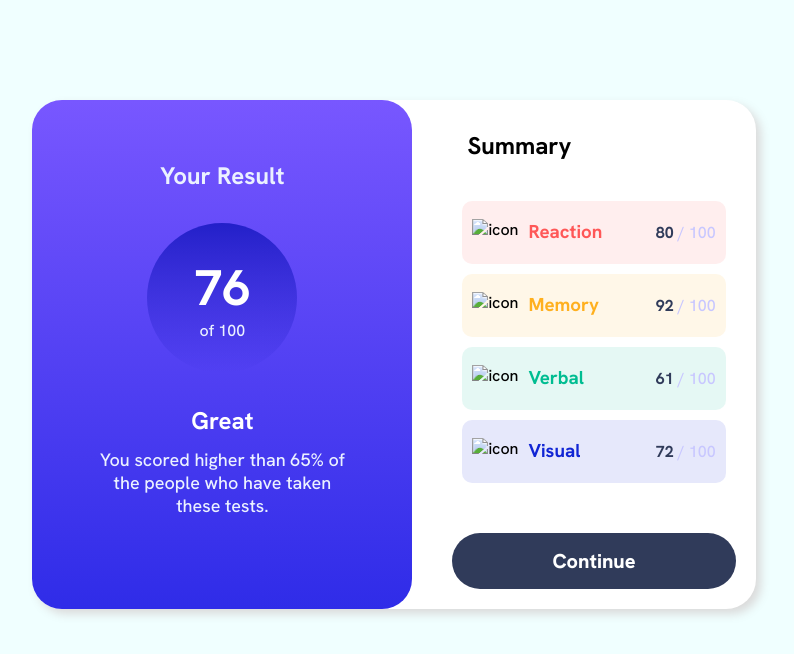
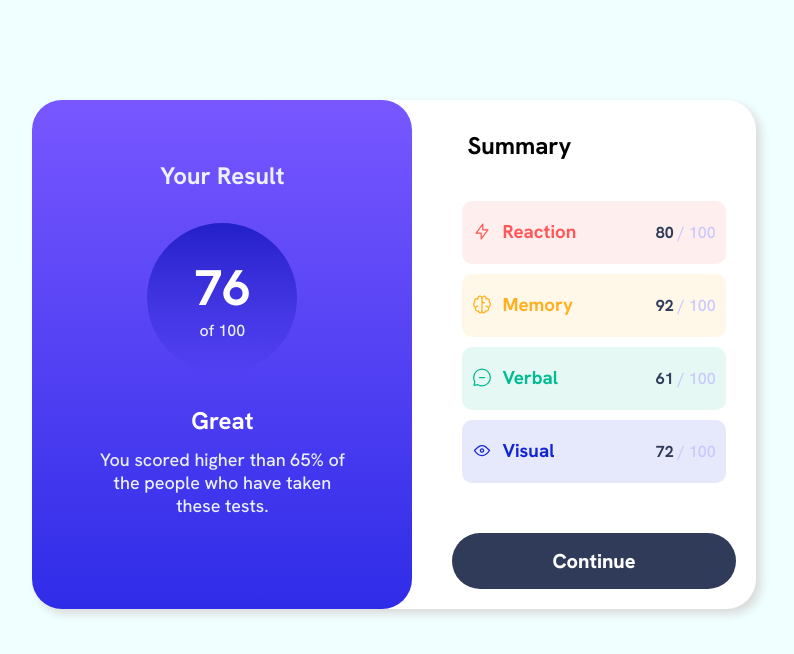
Before and after one commit to robo311/result-summary-component, a plain HTML site: page index.html in a window 1280 px wide. Shown: the whole page, without its empty margins (246-1040 px from the left). Drawn offline with Linux system fonts and the light colour scheme; the site is published under a folder, as on GitHub Pages, so addresses that start at the root find nothing.

Commit message:
Fixed img paths

```diff
--- a/index.html
+++ b/index.html
@@ -28,28 +28,28 @@
             <section class="summary">
                 <div class="reaction-wrapper">
                     <div>
-                        <img src="/img/icon-reaction.svg" alt="icon">
+                        <img src="./img/icon-reaction.svg" alt="icon">
                         <h3 class="reaction">Reaction</h3>
                     </div>
                     <span><strong>80 </strong> / 100</span>
                 </div>
                 <div class="memory-wrapper">
                     <div>
-                        <img src="/img/icon-memory.svg" alt="icon">
+                        <img src="./img/icon-memory.svg" alt="icon">
                         <h3 class="memory">Memory</h3>
                     </div>
                     <span><strong>92 </strong> / 100</span>
                 </div>
                 <div class="verbal-wrapper">
                     <div>
-                        <img src="/img/icon-verbal.svg" alt="icon">
+                        <img src="./img/icon-verbal.svg" alt="icon">
                         <h3 class="verbal">Verbal</h3>
                     </div>
                     <span><strong>61 </strong> / 100</span>
                 </div>
                 <div class="visual-wrapper">
                     <div>
-                        <img src="/img/icon-visual.svg" alt="icon">
+                        <img src="./img/icon-visual.svg" alt="icon">
                         <h3 class="visual">Visual</h3>
                     </div>
                     <span><strong>72 </strong> / 100</span>
```
